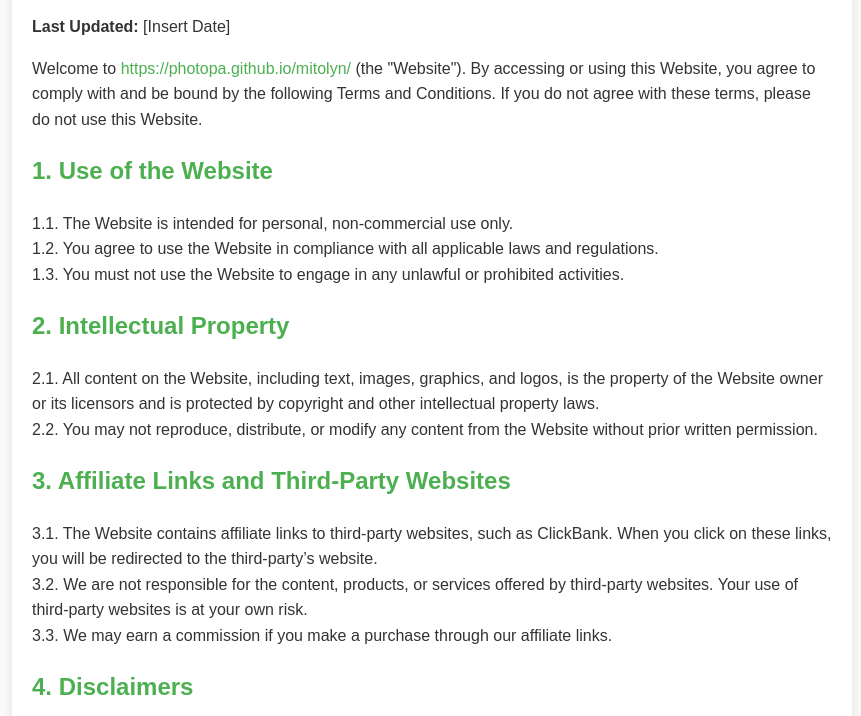
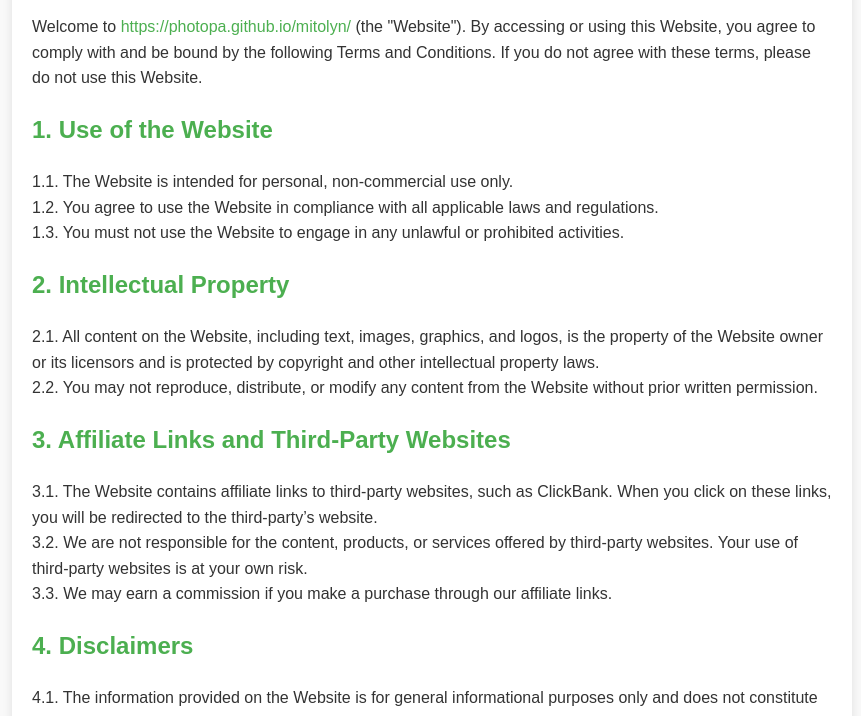
Before and after one commit to photopa/terms-conditions, a plain HTML site: page index.html in a window 1280 px wide. Shown: the part 120-836 px from the top of the page, without its empty margins (208-1069 px from the left). Drawn offline with Linux system fonts and the light colour scheme.

Commit message:
Update index.html

```diff
--- a/index.html
+++ b/index.html
@@ -44,7 +44,7 @@
   <!-- Terms and Conditions Content -->
   <div class="container">
     <h1>Terms and Conditions</h1>
-    <p><strong>Last Updated:</strong> [Insert Date]</p>
+
 
     <p>Welcome to <a href="https://photopa.github.io/mitolyn/">https://photopa.github.io/mitolyn/</a> (the "Website"). By accessing or using this Website, you agree to comply with and be bound by the following Terms and Conditions. If you do not agree with these terms, please do not use this Website.</p>
 
```
